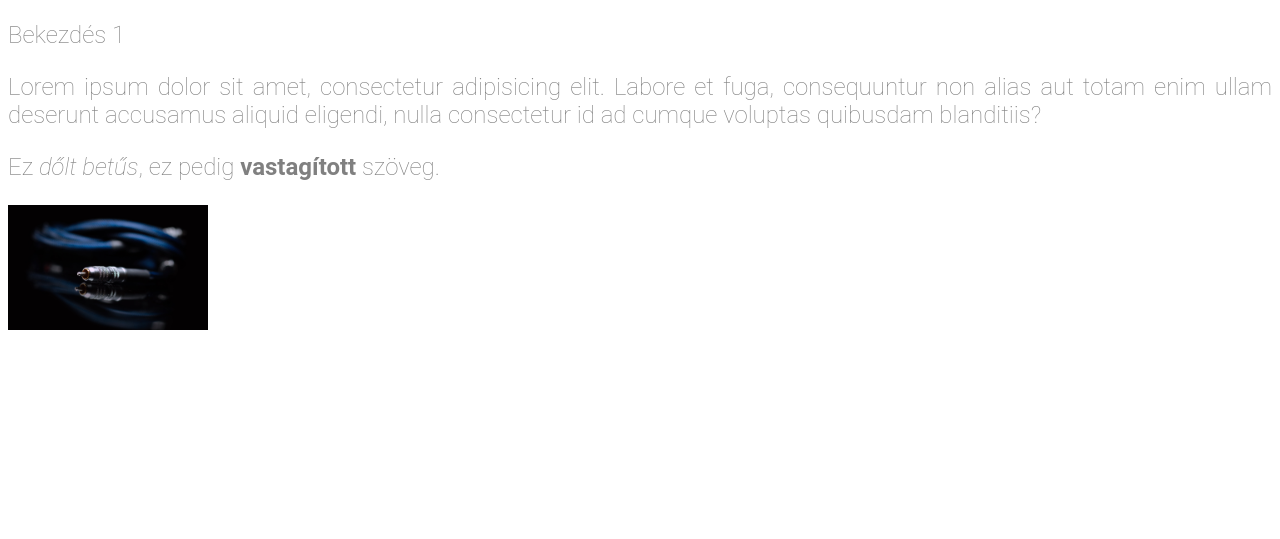
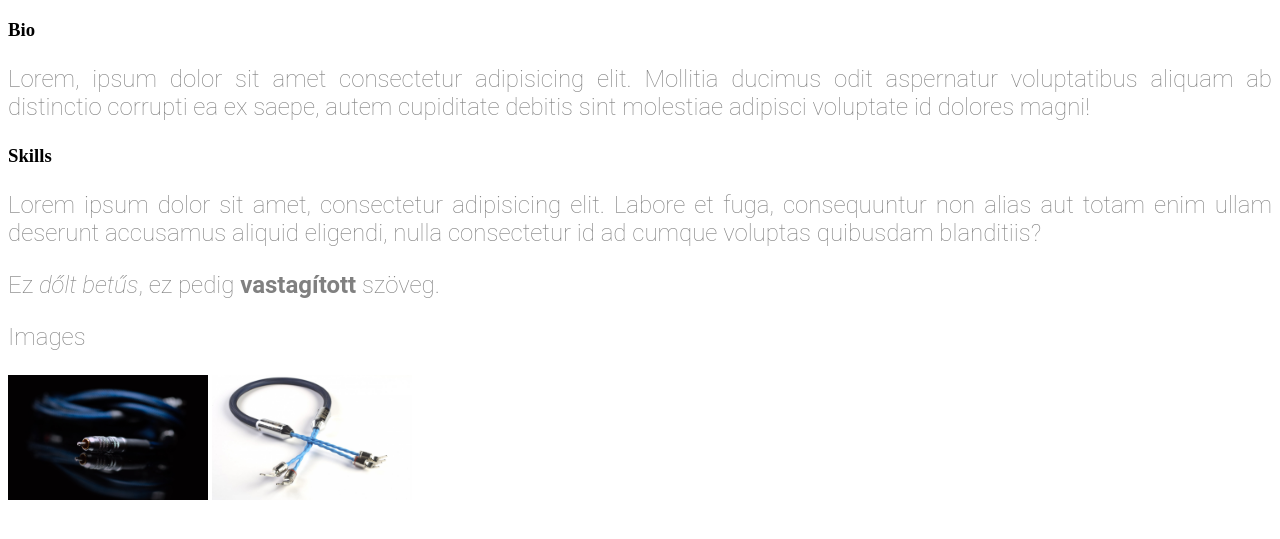
Before and after one commit to jdw69/testrepo, a plain HTML site: page index.html in a window 1280 px wide. Shown: the part 97-636 px from the top of the page. Drawn offline with Linux system fonts and the light colour scheme.

Commit message:
Update index.html

```diff
--- a/index.html
+++ b/index.html
@@ -5,7 +5,7 @@
     <meta http-equiv="X-UA-Compatible" content="IE=edge" />
     <meta name="viewport" content="width=device-width, initial-scale=1.0" />
     <title>Tervezet</title>
-    <link rel="stylesheet" href="CSS/style.css">
+    <link rel="stylesheet" href="CSS/style.css" />
   </head>
   <body>
     <nav>
@@ -14,10 +14,31 @@
       <a href="./pages/orders.html">Orders</a>
       <a href="./pages/products.html">Products</a>
     </nav>
+
     <h1>Címsor 1</h1>
-    <p>Bekezdés 1</p>
-    <p>Lorem ipsum dolor sit amet, consectetur adipisicing elit. Labore et fuga, consequuntur non alias aut totam enim ullam deserunt accusamus aliquid eligendi, nulla consectetur id ad cumque voluptas quibusdam blanditiis?</p>
-    <p>Ez <em>dőlt betűs</em>, ez pedig <strong>vastagított</strong> szöveg.</p>
-    <img src="pic/siltech-crown-princess.jpg" alt="Siltech RCA Interconnet">
+
+    <h3 id="bioHeader">Bio</h3>
+    <p class="content">
+      <span class="bold">Lorem, ipsum</span> dolor sit amet consectetur
+      adipisicing elit. Mollitia ducimus odit aspernatur voluptatibus aliquam ab
+      distinctio corrupti ea ex saepe, autem cupiditate debitis sint molestiae
+      adipisci voluptate id dolores magni!
+    </p>
+
+    <h3 id="skillsHeader">Skills</h3>
+    <p class="content">
+      Lorem ipsum dolor sit amet, consectetur adipisicing elit. Labore et fuga,
+      consequuntur non alias aut totam enim ullam deserunt accusamus aliquid
+      eligendi, nulla consectetur id ad cumque voluptas quibusdam blanditiis?
+    </p>
+
+    <p class="light">Ez <em>dőlt betűs</em>, ez pedig <strong>vastagított</strong> szöveg.</p>
+
+    <p>Images</p>
+    <div class="img-div">
+      <img src="pic/siltech-crown-princess.jpg" alt="Siltech RCA Interconnet" />
+      <img src="pic/Siltech Classic 550L Speaker Cable.jpg" alt="Siltech Speaker Cable" />
+    </div>
+
   </body>
 </html>
```
